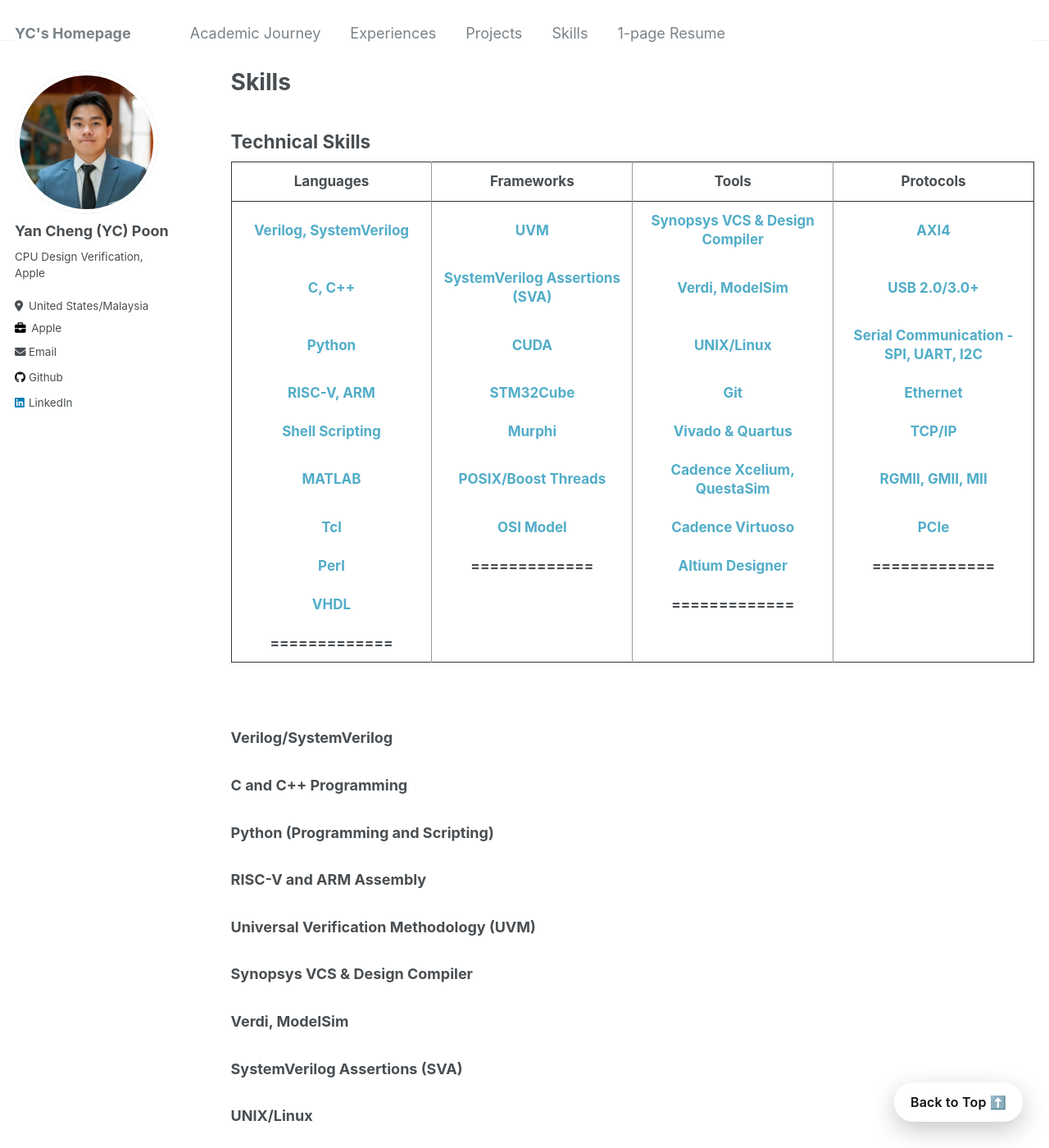
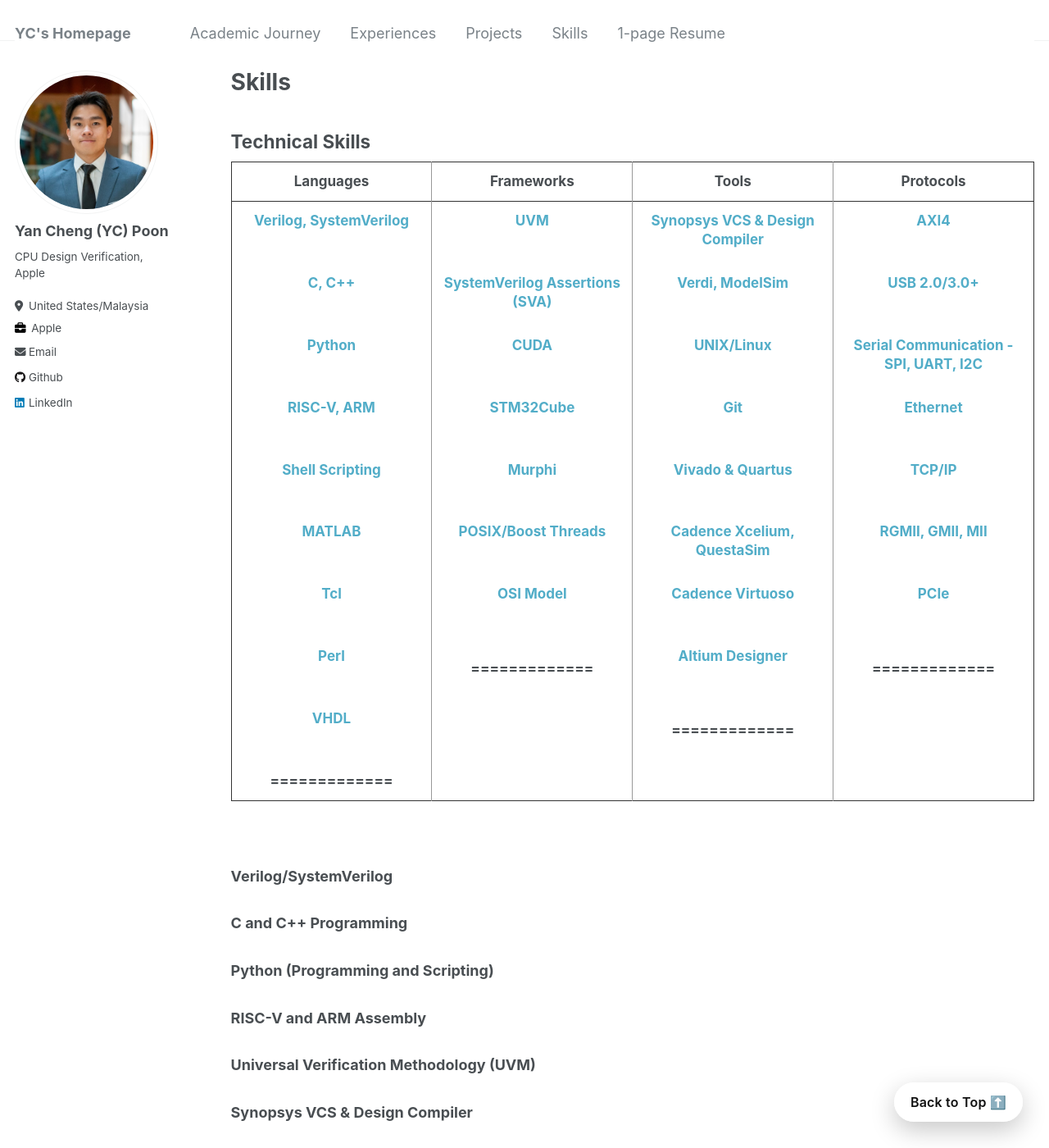
Before and after one commit to ycpoon/ycpoon.github.io, a Jekyll site: the page built from _pages/skills.md, in a window 1280 px wide and 1400 px high. Shown: the whole window at 82% size. Built offline with Jekyll 4.4.1, drawn with Linux system fonts in a browser that asks for light colours.

Commit message:
table formatting 1

```diff
--- a/assets/css/main.scss
+++ b/assets/css/main.scss
@@ -120,6 +120,9 @@
   font-size: 17px;
   font-weight: 700;
   line-height: 1.35;
+  height: calc(1.35em * 2);   /* 2 lines of text */
+  max-height: calc(1.35em * 2);
+  overflow: hidden;            /* hide overflow if text is too long */
 }
 
 .skill-table a {
```
